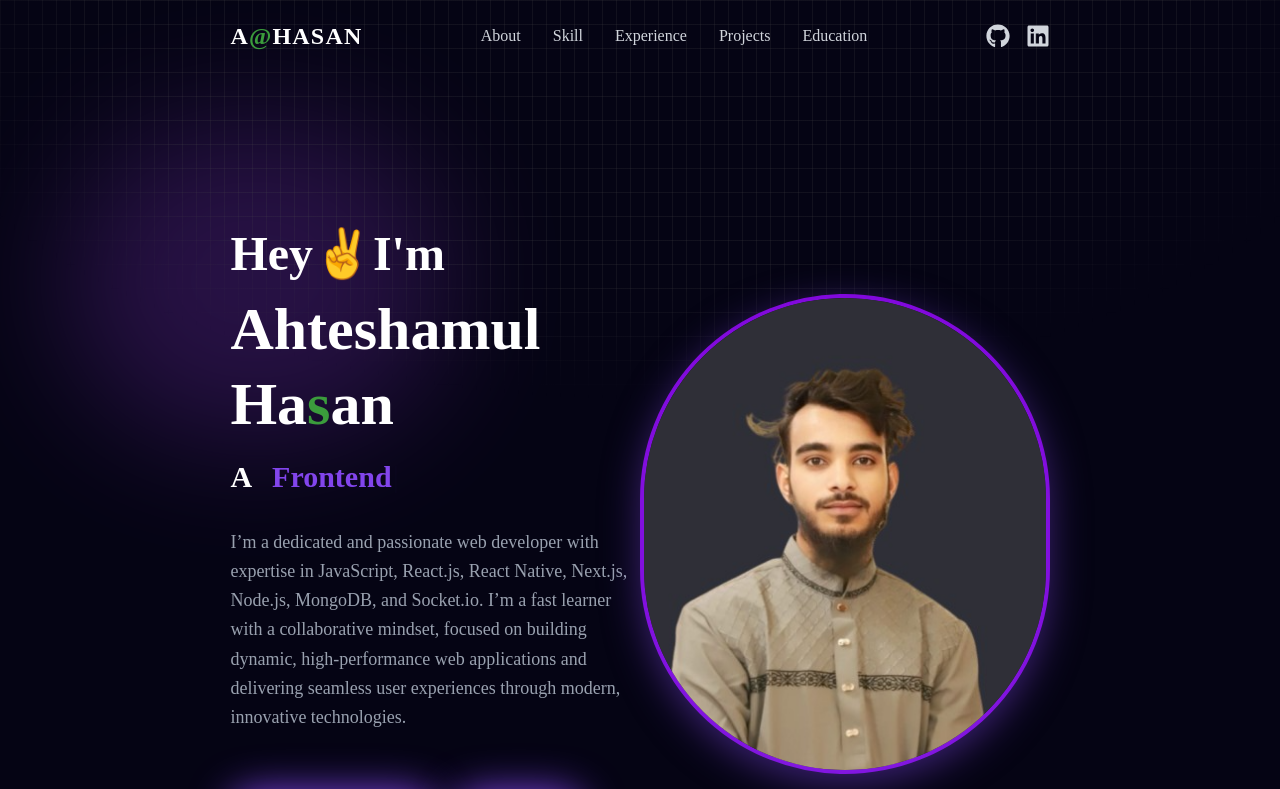
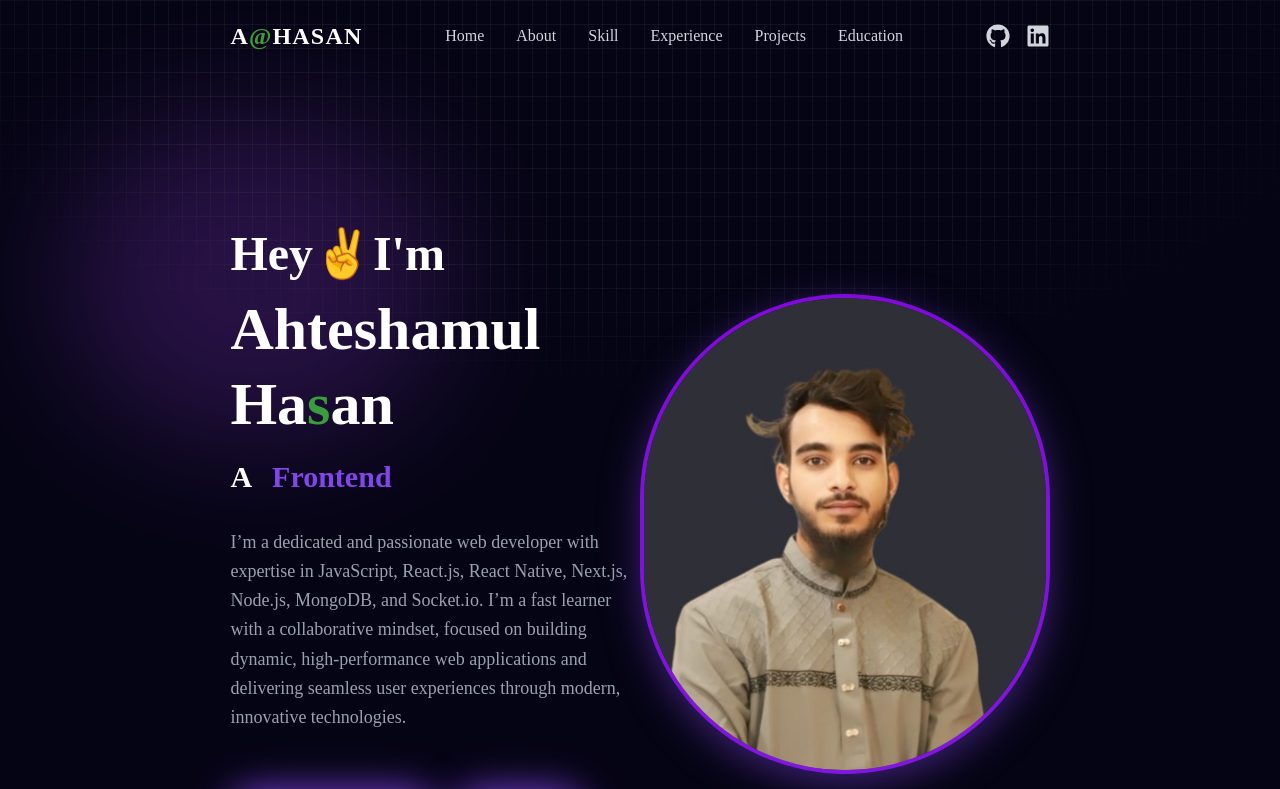
Before and after one commit to Ahteshamull/Portfolio-App, a React (Vite) app: page / in a window 1280 px wide. Shown: the top 789 px of the page. Built offline with nearby package versions, Linux system fonts and the light colour scheme; a web font is replaced by a local one.

Commit message:
All done and close

```diff
--- a/src/components/Footer/Footer.jsx
+++ b/src/components/Footer/Footer.jsx
@@ -78,6 +78,7 @@ const Footer = () => {
             </a>
           ))}
         </div>
+        <p className="text-sm text-gray-400 mt-6">ahteshamulhasan2@gmail.com</p>
 
         {/* Copyright Text */}
         <p className="text-sm text-gray-400 mt-6">
--- a/src/components/Navbar/Navbar.jsx
+++ b/src/components/Navbar/Navbar.jsx
@@ -29,6 +29,7 @@ const Navbar = () => {
   };
 
   const menuItems = [
+    { id: " ", label: "Home" },
     { id: "about", label: "About" },
     { id: "skill", label: "Skill" },
     { id: "experience", label: "Experience" },
@@ -46,7 +47,10 @@ const Navbar = () => {
     >
       <div className="text-white py-5 flex justify-between items-center">
         {/* Logo */}
-        <div className="cursor-pointer">
+        <div className="cursor-pointer " id="home">
+          <a href=" ">
+
+
           <h2 className="text-2xl text-white font-bold tracking-wider uppercase hover:text-shop_light_green transition-all duration-150  group font-sans">
             A
             <span className="text-shop_light_green group-hover:text-white    ">
@@ -54,6 +58,7 @@ const Navbar = () => {
             </span>
             Hasan
           </h2>
+          </a>
         </div>
 
         {/* Desktop Menu */}
```
